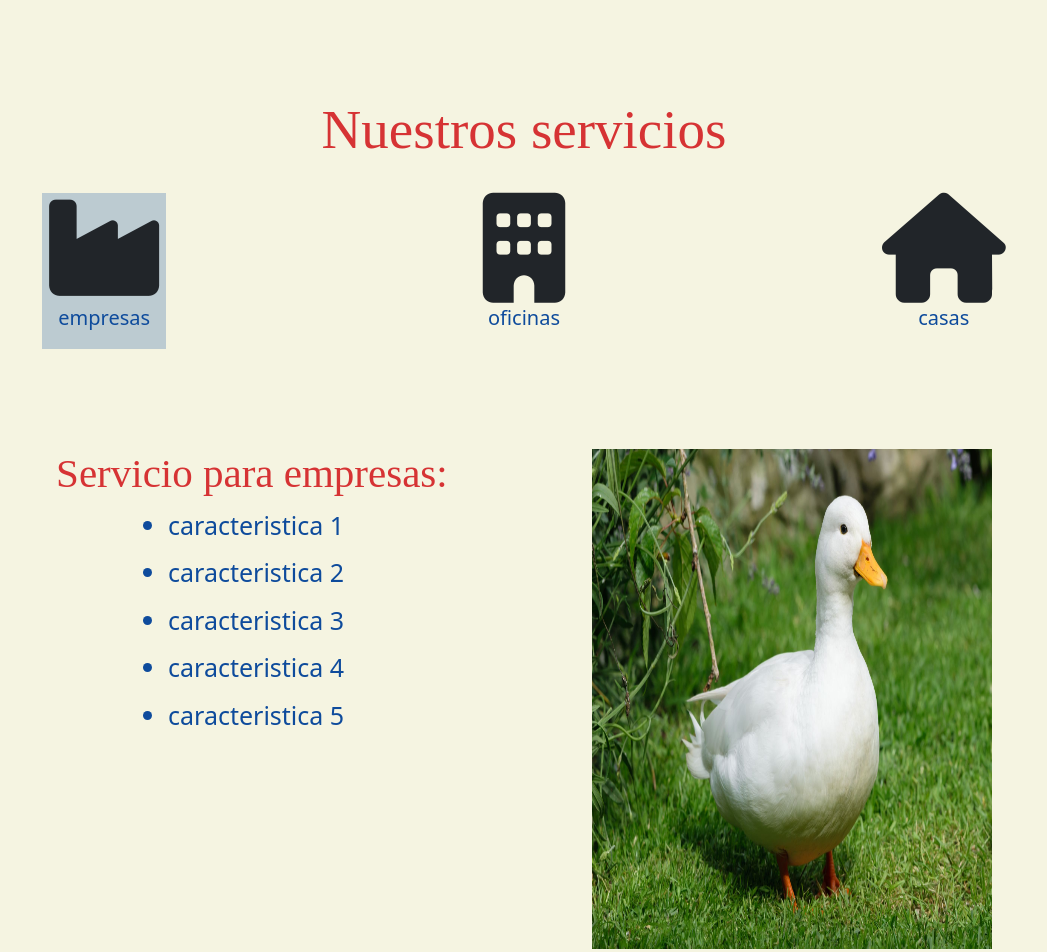
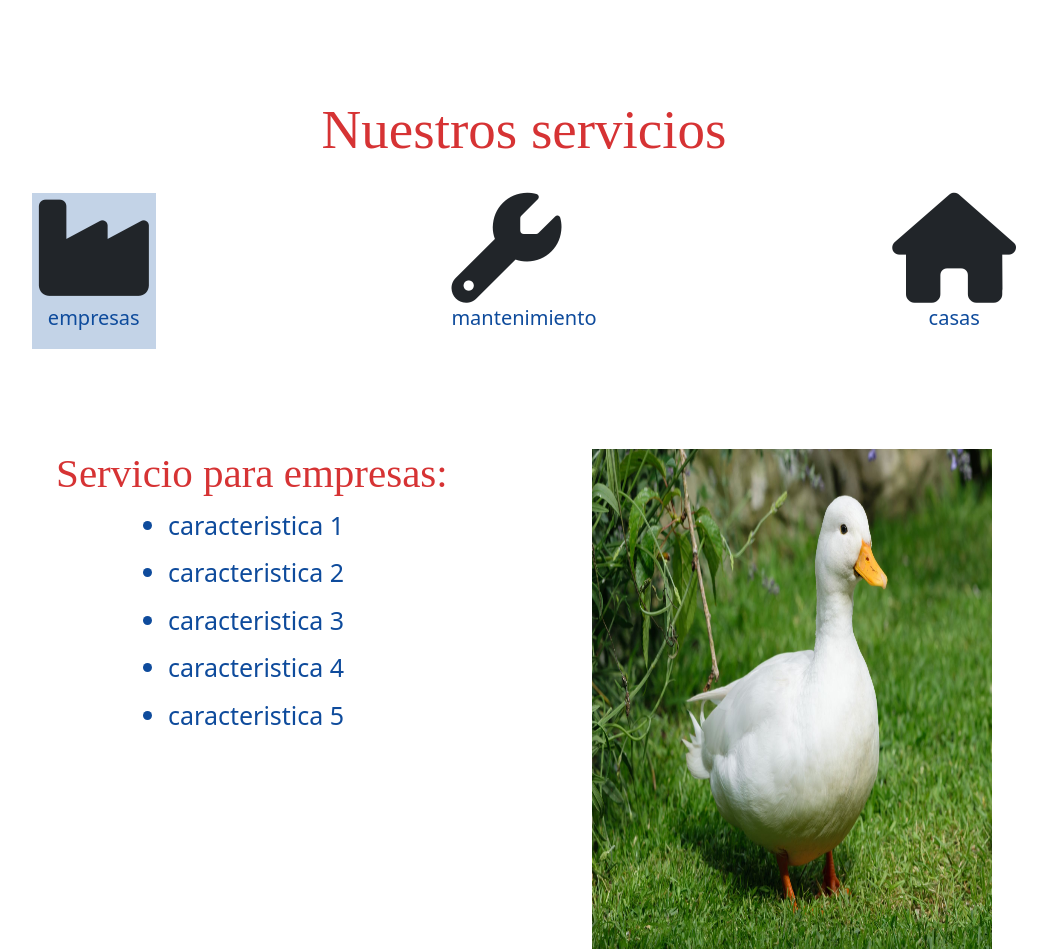
Before and after one commit to Manu-Moran/iron-clean-web-page, a website: page index.html in a window 1280 px wide. Shown: the part 1175-2127 px from the top of the page, without its empty margins (116-1163 px from the left). Drawn offline with nearby package versions, Linux system fonts and the light colour scheme.

Commit message:
ya lo queme mucho pepito

```diff
--- a/index.html
+++ b/index.html
@@ -64,7 +64,7 @@
           </div>
           <div class="carousel-inner">
             <div class="carousel-item active" data-bs-interval="3000">
-              <img src="images/pancarta.jpg" class="d-block w-100" alt="Iron Clean presentacion">
+              <img src="images/pancarta.jpeg" class="d-block w-100" alt="Iron Clean presentacion">
             </div>
             <div class="carousel-item" data-bs-interval="3000">
               <img src="images/duck1.jpg" class="d-block w-100" alt="place holder 1">
@@ -116,8 +116,8 @@
           </div>
 
           <div class="servicio-oficinas">
-            <i class="fa-solid fa-building"></i>
-            <p>oficinas</p>
+            <i class="fa-solid fa-wrench"></i>
+            <p>mantenimiento</p>
           </div>
 
           <div class="servicio-consorcio">
@@ -188,7 +188,7 @@
 
         <div class="container">
 
-          <div class="row">
+          <!-- <div class="row">
             <div class="col-3">
               <h5>navegacion</h5>
 
@@ -200,8 +200,8 @@
 
             </div>
 
-
-            <div class="col-9">
+             -->
+            <div class="col-12">
 
               <div class="texto-footer">
                 <img class="iron-crean-img-footer" src="images/logo.jpg" alt="logo-Iron Clean">
--- a/scss/footer.scss
+++ b/scss/footer.scss
@@ -14,7 +14,9 @@ footer{
     color: black;
   }
 
-  background-color:  #9f9f9a;
+   background-color:  #9f9f9a;
+
+
 
     .texto-footer {
 
--- a/scss/general.scss
+++ b/scss/general.scss
@@ -1,14 +1,14 @@
 // $primary:#bb4747;
 $primary:#d63334;
-
 $secundary:#0e4b9c;
-$tertiary: #f5f4e1;
+// $tertiary: #f5f4e1;
+$tertiary: #ffffff;
 $primary2: #ae5c43;
 
-//idea
-// h1, h2, h3, h4, h5, h6, p {
-//     background-color: white;
-// }
+
+//  h1, h2, h3, h4, h5, h6, p {
+//      background-color: white;
+//  };
 
 h1 {
     font-size: 72px;
@@ -44,6 +44,7 @@ h5 {
 
 }
 h6 ,p {
+
     font-size: 20px;
     color: $secundary;
 
@@ -51,7 +52,7 @@ h6 ,p {
 }
 
 body {
-    background: $tertiary;
+    background: white;
 };
 
 a {text-decoration: none}
--- a/scss/main.scss
+++ b/scss/main.scss
@@ -1,6 +1,5 @@
 @import "general";
 @import "footer";
-
 @import "inicio";
 @import "nosotros";
 @import "equipo";
```
Also changed, not shown: css/main.css, images/pancarta.jpeg (added), images/pancarta2.jpg (renamed from images/pancarta.jpg).
